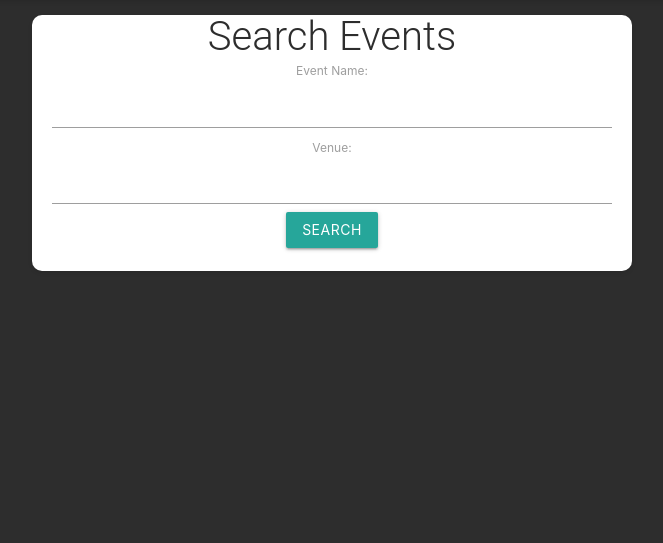
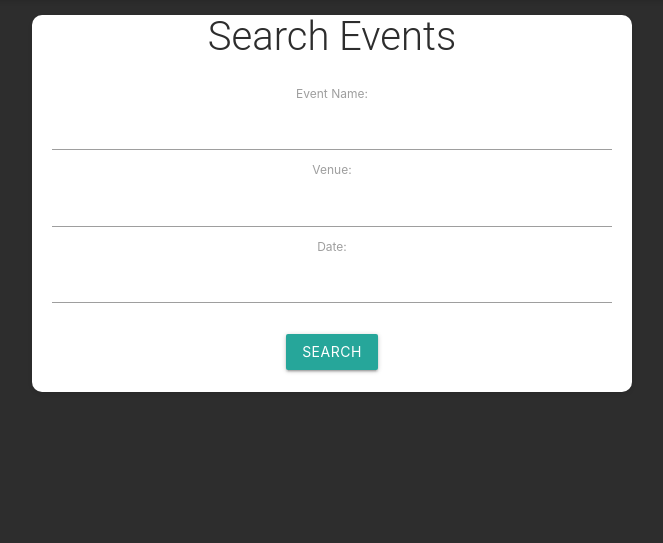
Before and after one commit to Quantumcode9/whats-happening, a Django app: page /events/search in a window 1280 px wide. Shown: the part 64-607 px from the top of the page, without its empty margins (308-971 px from the left). Run offline with Django 5.2, Linux system fonts and the light colour scheme.

Commit message:
add search by date functionality

```diff
--- a/whats_happening/main_app/templates/events/search.html
+++ b/whats_happening/main_app/templates/events/search.html
@@ -5,11 +5,14 @@
     <div class="container2">
 
         <form action="{% url 'search_results' %}" method="get">
+            <br>
             <label for="event_name">Event Name:</label>
             <input name="event_name" type="text">
             <label for="event_name">Venue:</label>
             <input name="venue" type="text">
-
+            <label for="date">Date:</label>
+            <input name="date" type="text" id="date">
+            <br>&nbsp;<br>
             <button type="submit" class="btn">Search</button>
         </form>
         <br>
@@ -17,22 +20,11 @@
 
     <script>
         // this is  js for the datepicker aka Calendar
-        const startDateEl = document.getElementById('start_date')
-        const endDateEl = document.getElementById('end_date')
+        const dateEl = document.getElementById('date')
         // M is materialize's global variable
-        M.Datepicker.init(startDateEl, {
+        M.Datepicker.init(dateEl, {
             format: 'yyyy-mm-dd',
-            defaultDate: new Date(),
-            setDefaultDate: true,
             autoClose: true
         })
-
-        M.Datepicker.init(endDateEl, {
-            format: 'yyyy-mm-dd',
-            defaultDate: new Date(),
-            setDefaultDate: true,
-            autoClose: true
-        })
-
     </script>
 {% endblock %}
--- a/whats_happening/main_app/views.py
+++ b/whats_happening/main_app/views.py
@@ -3,19 +3,10 @@ import datetime
 from django.shortcuts import render, redirect
 from django.contrib.auth import login
 from django.contrib.auth.forms import UserCreationForm
+from django.db.models import Q
 from django.views.generic.edit import CreateView, UpdateView, DeleteView
 from django.views.generic import ListView
 from django.views.generic.detail import DetailView
-from django.db.models import Q
-
-from .models import Event
-
-
-class EventCreate(CreateView):
-    model = Event
-    fields = ['name', 'location', 'start_time', 'end_time']  # replace with your actual fields
-
-from django.views.generic import ListView
 
 from .models import Event, Venue
 
@@ -23,64 +14,69 @@ from .models import Event, Venue
 def home(request):
     return render(request, 'home.html')
 
-
 def about(request):
     return render(request, 'about.html')
 
 def event_search(request):
     return render(request, 'events/search.html')
 
-## Event Views
+## Event Index List Views
 class EventList(ListView):
-  model = Event
-  template_name = 'events/index.html'
+    model = Event
+    template_name = 'events/index.html'
 
-  def get_queryset(self):
-    return Event.objects.filter(date__gte=datetime.date.today())
+    def get_queryset(self):
+        return Event.objects.filter(date__gte=datetime.date.today())
 
 class MyOwnedEventList(EventList):
-  def get_queryset(self):
-    return Event.objects.filter(owner=self.request.user, date__gte=datetime.date.today())
+    def get_queryset(self):
+        return Event.objects.filter(owner=self.request.user, date__gte=datetime.date.today())
 
-  def get_context_data(self, **kwargs):
-    context = super().get_context_data(**kwargs)
-    context['page_title'] = 'My Owned Events'
-    context['showhide_past_option'] = True
-    context['include_past'] = False
-    return context
+    def get_context_data(self, **kwargs):
+        context = super().get_context_data(**kwargs)
+        context['page_title'] = 'My Owned Events'
+        context['showhide_past_option'] = True
+        context['include_past'] = False
+        return context
 
 class MyOwnedWithPastEventList(MyOwnedEventList):
-  def get_queryset(self):
-    return Event.objects.filter(owner=self.request.user)
+    def get_queryset(self):
+        return Event.objects.filter(owner=self.request.user)
 
-  def get_context_data(self, **kwargs):
-    context = super().get_context_data(**kwargs)
-    context['showhide_past_option'] = True
-    context['include_past'] = True
-    return context
+    def get_context_data(self, **kwargs):
+        context = super().get_context_data(**kwargs)
+        context['showhide_past_option'] = True
+        context['include_past'] = True
+        return context
 
 class SearchResultsList(EventList):
-  def get_context_data(self, **kwargs):
-    context = super().get_context_data(**kwargs)
-    context['page_title'] = 'Search Results'
-    return context
+    def get_context_data(self, **kwargs):
+        context = super().get_context_data(**kwargs)
+        context['page_title'] = 'Search Results'
+        return context
 
-  def get_queryset(self):
-    q_objects = Q()
+    def get_queryset(self):
+        q_objects = Q()
 
-    # Search by event_name
-    event_name = self.request.GET.get("event_name")
-    if event_name:
-      print('adding event_name to query')
-      q_objects &= Q(name__icontains=event_name)
+        # Search by event_name
+        event_name = self.request.GET.get('event_name')
+        if event_name:
+            q_objects &= Q(name__icontains=event_name)
 
-    # Search by venue
-    venue = self.request.GET.get("venue")
-    if venue:
-      q_objects &= Q(venue__name__icontains=venue)
+        # Search by venue
+        venue = self.request.GET.get('venue')
+        if venue:
+            q_objects &= Q(venue__name__icontains=venue)
 
-    # Always filter out past events
-    return Event.objects.filter(q_objects, date__gte=datetime.date.today())
+        # Search by date
+        date = self.request.GET.get('date')
+        if date:
+            q_objects &= Q(date=date)
+        else:
+            # If no date picked, filter out past events
+            q_objects &= Q(date__gte=datetime.date.today())
+
+        return Event.objects.filter(q_objects)
 
 def signup(request):
   error_message = ''
```
Also changed, not shown: whats_happening/main_app/templates/events/index.html (+2 -6 lines).
